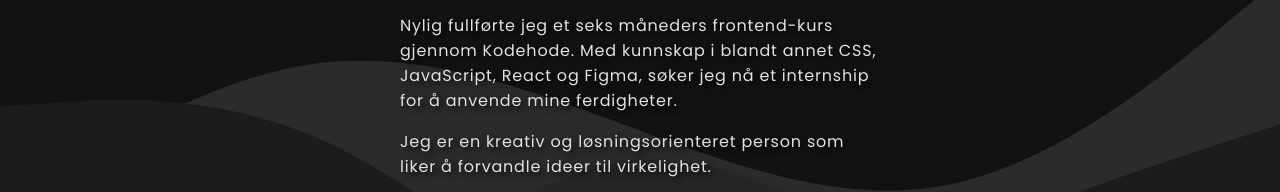
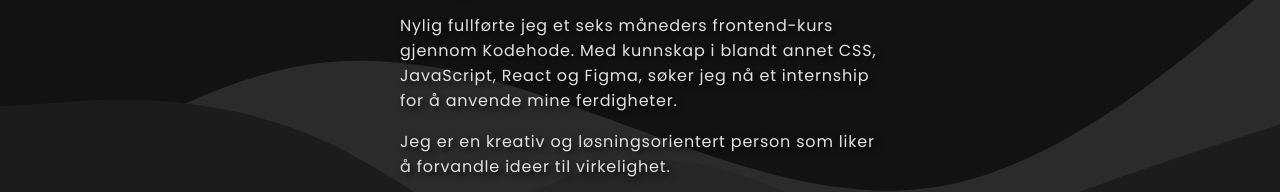
Before and after one commit to prebensoerensen/Portfolio, a plain HTML site: page index.html in a window 1280 px wide. Shown: the part 1051-1243 px from the top of the page. Drawn offline with Linux system fonts and the light colour scheme.

Commit message:
fixed typo

```diff
--- a/index.html
+++ b/index.html
@@ -57,11 +57,11 @@
           <p class="slide">Hei! Jeg heter Preben.</p>
           <p class="slide">
             Nylig fullførte jeg et seks måneders frontend-kurs gjennom Kodehode.
-            Med kunnskap i blandt annet CSS, JavaScript, React og Figma, søker jeg nå
-            et internship for å anvende mine ferdigheter.
+            Med kunnskap i blandt annet CSS, JavaScript, React og Figma, søker
+            jeg nå et internship for å anvende mine ferdigheter.
           </p>
           <p class="slide">
-            Jeg er en kreativ og løsningsorienteret person som liker å forvandle
+            Jeg er en kreativ og løsningsorientert person som liker å forvandle
             ideer til virkelighet.
           </p>
           <p class="slide">
```
